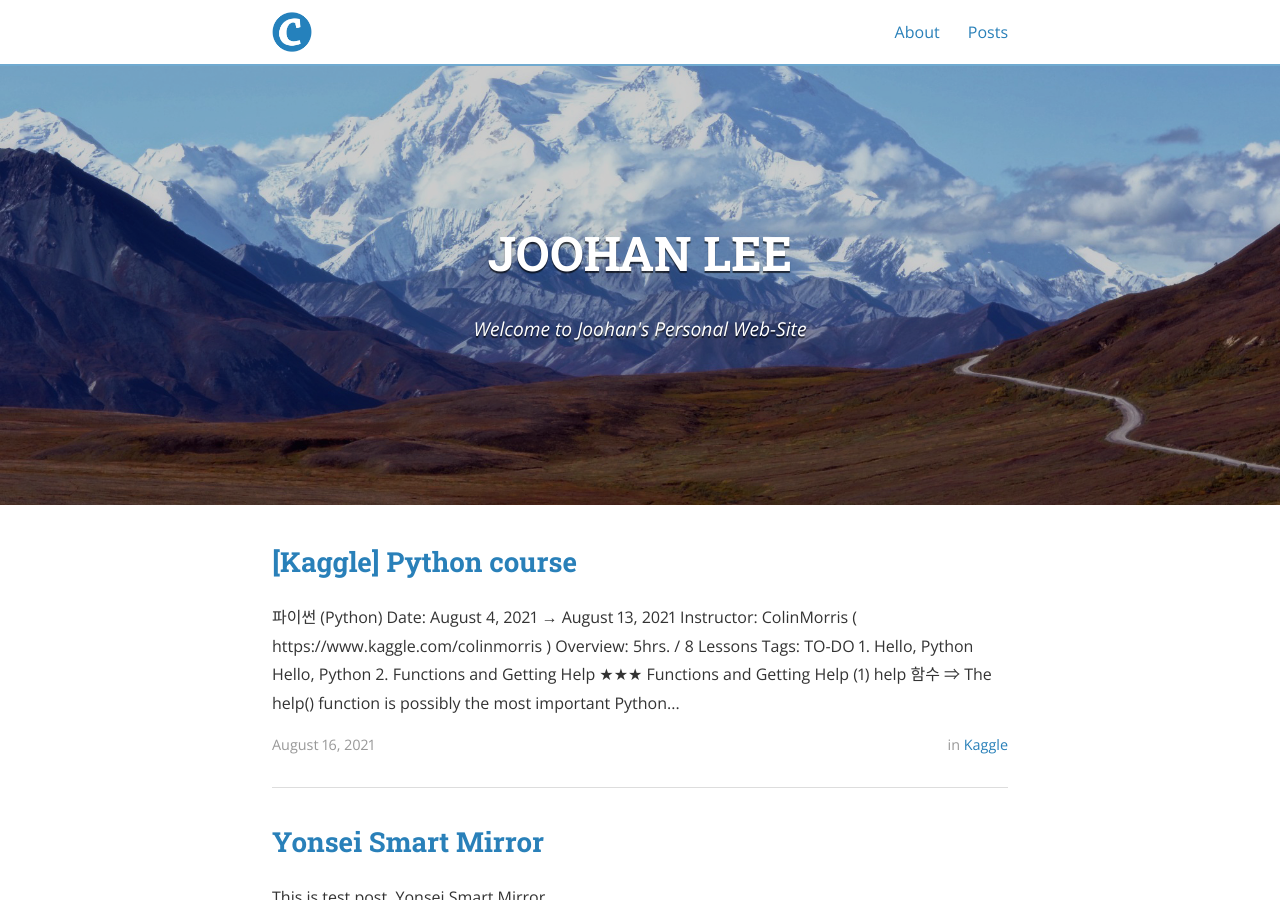
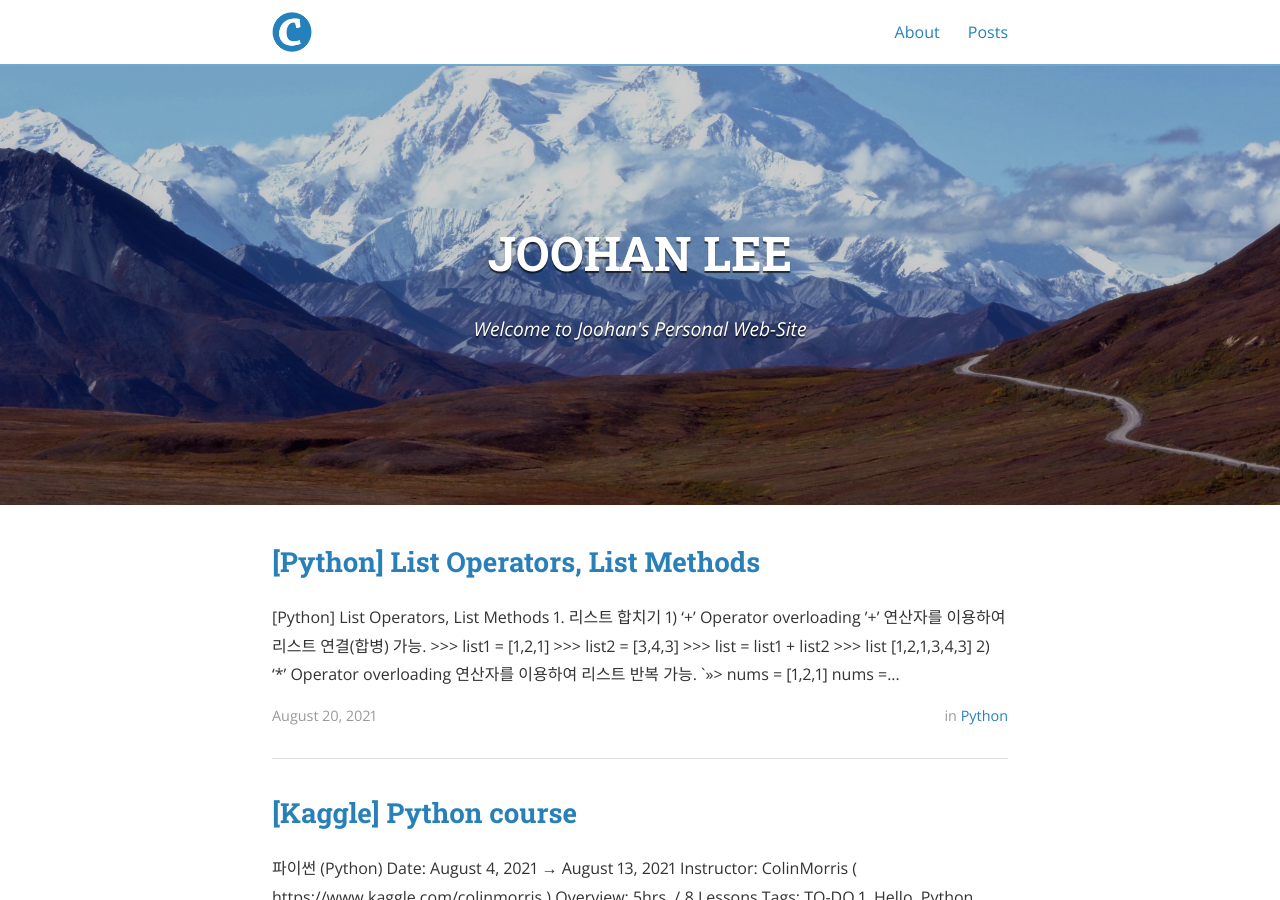
Before and after one commit to joohan-lee/joohan-lee.github.io, a Jekyll site: the page built from index.html, in a window 1280 px wide and 900 px high. Built offline with Jekyll 4.4.1, drawn with Linux system fonts in a browser that asks for light colours; nearby versions of some CDN libraries; the list of posts is cut into pages by our own code.

Commit message:
2021-08-20-python_operators_methods.md
2021-08-20 02:27

```diff
--- a/_posts/[Python] List Operators, List Methods 3c8c88121bc84349bb4ccf5f2abf0a8b.md
+++ b/_posts/2021-08-20-python_operators_methods.md
@@ -1,3 +1,12 @@
+---
+layout: post
+title:  "[Python] List Operators, List Methods"
+date:   2021-08-20 02:25:52 -0500
+author: Joohan Lee
+categories: Python
+tags: Language Python
+---
+
 # [Python] List Operators, List Methods
 
 # 1. 리스트 합치기
```
